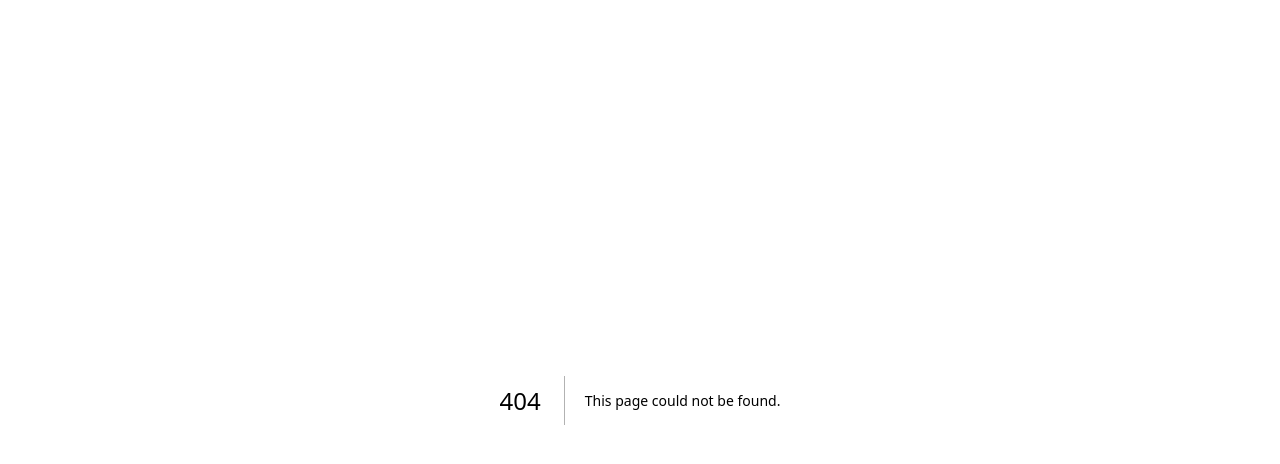
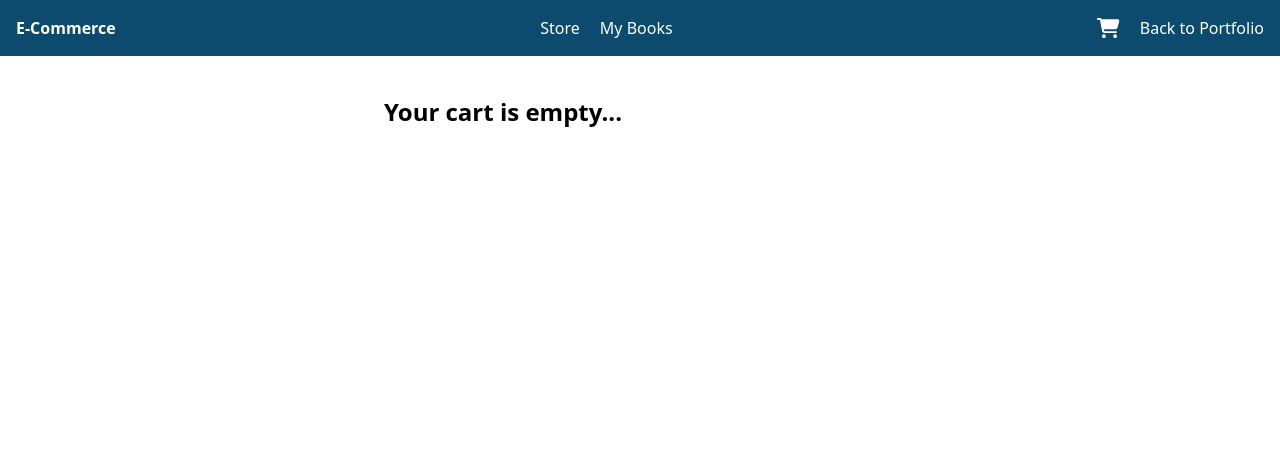
Before and after one commit to Cody06/Portfolio, a Next.js app: page /ecommerce/cart in a window 1280 px wide. Before the commit this address had no page. Shown: the top 464 px of the page. Built offline with nearby package versions, Linux system fonts and the light colour scheme.

Commit message:
Create CartView

```diff
--- /dev/null
+++ b/src/app/ecommerce/cart/page.tsx
@@ -0,0 +1,9 @@
+import CartView from '@/components/projects/Ecommerce/CartView';
+
+export default function Page() {
+    return (
+        <main>
+            <CartView />
+        </main>
+    );
+}
--- a/src/components/projects/ECommerce/components/Cart.tsx
+++ b/src/components/projects/Ecommerce/CartView.tsx
@@ -1,23 +1,18 @@
-import { Dispatch, SetStateAction } from 'react';
-import { Book, Views } from '../types';
+'use client';
+import Link from 'next/link';
+import useStore from './Store';
 import SectionHeader from './SectionHeader';
 
-type Props = {
-    onDeleteItem: (id: number) => void;
-    setSelectedView: Dispatch<SetStateAction<Views>>;
-    itemsInCart?: Book[];
-};
-
-export default function Cart({ onDeleteItem, setSelectedView, itemsInCart }: Props) {
-    let initialValue = 0;
-    const total = itemsInCart?.reduce(
+export default function CartView() {
+    const { cartItems, removeFromCart } = useStore();
+    const initialValue = 0;
+    const totalPrice = cartItems?.reduce(
         (accumulator, item) => accumulator + item.price,
         initialValue,
     );
-
     return (
         <section className="content-max-width ml-[30%]">
-            {itemsInCart?.length ? (
+            {cartItems?.length ? (
                 <>
                     <SectionHeader title="Shopping Cart" />
                     <table className="mb-4">
@@ -28,13 +23,13 @@ export default function Cart({ onDeleteItem, setSelectedView, itemsInCart }: Pro
                             </tr>
                         </thead>
                         <tbody className="border-b-2 border-neutral-100">
-                            {itemsInCart.map((item) => (
+                            {cartItems.map((item) => (
                                 <tr key={item.id}>
                                     <td className="space-x-2">
                                         <span>{item.title}</span>
                                         <button
                                             className="text-xs text-sky-600"
-                                            onClick={() => onDeleteItem(item.id)}
+                                            onClick={() => removeFromCart(item.id)}
                                         >
                                             Delete
                                         </button>
@@ -46,17 +41,18 @@ export default function Cart({ onDeleteItem, setSelectedView, itemsInCart }: Pro
                         <tfoot>
                             <tr>
                                 <td>Subtotal:</td>
-                                <td>${total}</td>
+                                <td>${totalPrice}</td>
                             </tr>
                         </tfoot>
                     </table>
-                    <button
+
+                    <Link
+                        href="/ecommerce/cart/checkout"
                         className="px-4 py-2 bg-amber-500 rounded-xl
                                     hover:brightness-90 active:brightness-75"
-                        onClick={() => setSelectedView('checkout')}
                     >
                         Proceed to Checkout
-                    </button>
+                    </Link>
                 </>
             ) : (
                 <SectionHeader title="Your cart is empty..." />
```
